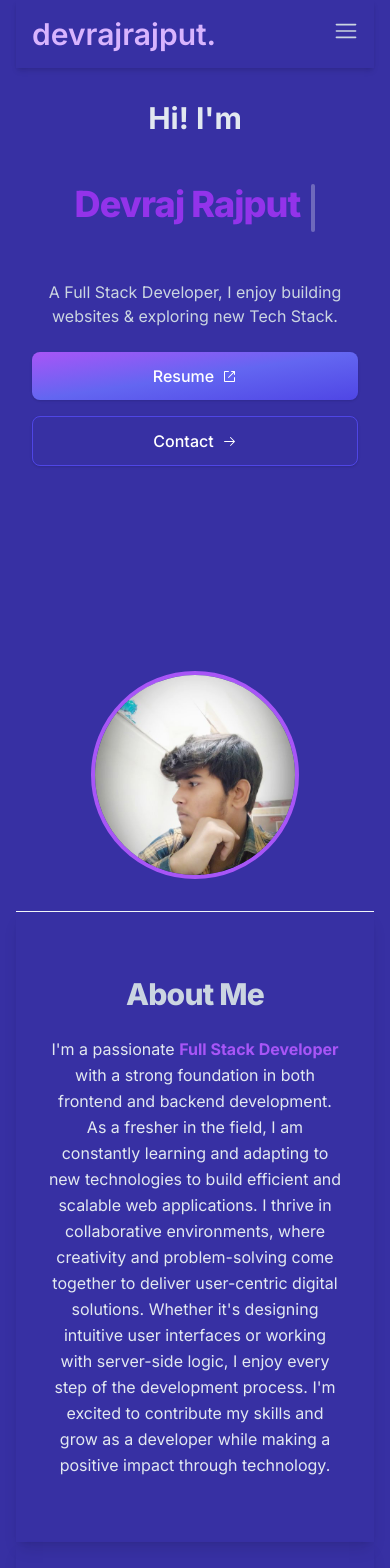
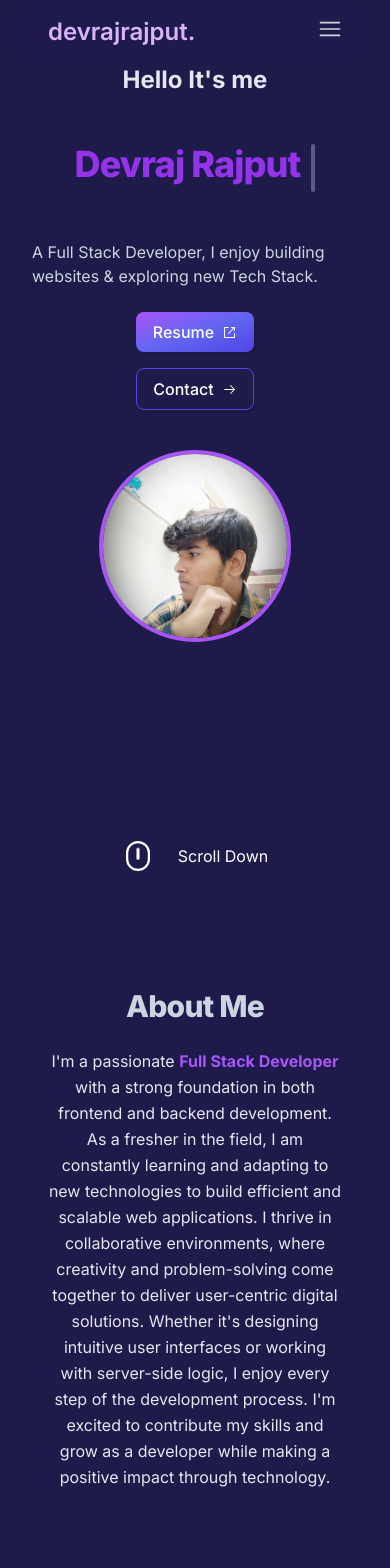
Before and after one commit to devraj27dec/myProtfolio, a Next.js app: page / in a window 390 px wide. Shown: the top 1568 px of the page. Built offline with nearby package versions, Linux system fonts and the light colour scheme.

Commit message:
adding scrolldown and fixing bg color

```diff
--- a/src/app/_components/About.tsx
+++ b/src/app/_components/About.tsx
@@ -1,6 +1,5 @@
 'use client'
 import { Reveal } from '@/components/reveal'
-import { motion } from 'framer-motion'
 import React from 'react'
 
 const About = () => {
@@ -11,7 +10,7 @@ const About = () => {
     >
       <section
         id="about"
-        className="flex flex-col items-center justify-center gap-4 sm:py-32 py-16 shadow-lg border-slate-200"
+        className="flex flex-col items-center justify-center gap-4 sm:py-36 py-20 "
       >
         <Reveal
           initial={{ scale: 0.8, opacity: 0 }}
--- a/src/app/_components/Footer.tsx
+++ b/src/app/_components/Footer.tsx
@@ -1,21 +1,9 @@
 import React from 'react'
-import { LinkedInLogoIcon , InstagramLogoIcon , GitHubLogoIcon} from '@radix-ui/react-icons'
 
 const Footer = () => {
   return (
     <footer className=' flex flex-col items-center justify-center py-2 text-center'>
-      <span className='text-lg md:text-xl mb-2 md:mb-3'>© Designed & built 💜 By Devraj Rajput . 2024</span>
-      <div className="flex gap-4 md:mt-2">
-        <a href="https://www.linkedin.com/in/devraj-rajput" target="_blank" rel="noopener noreferrer">
-          <LinkedInLogoIcon className="w-6 h-6 text-gray-300 hover:text-blue-700" />
-        </a>
-        <a href="https://www.instagram.com/raj_kirar027" target="_blank" rel="noopener noreferrer">
-          <InstagramLogoIcon className="w-6 h-6 text-gray-300 hover:text-pink-600" />
-        </a>
-        <a href="https://github.com/devraj27dec" target="_blank" rel="noopener noreferrer">
-          <GitHubLogoIcon className="w-6 h-6 text-gray-300 hover:text-black" />
-        </a>
-      </div>
+      <span className='text-lg md:text-xl mb-2 md:mb-3'>© Designed & Built 💜 by Devraj Rajput.2024</span>
     </footer>
   )
 }
--- a/src/app/_components/Header.tsx
+++ b/src/app/_components/Header.tsx
@@ -1,35 +1,43 @@
 import React from "react";
-import {
-  Sheet,
-  SheetContent,
-  SheetTrigger,
-} from "@/components/ui/sheet";
+import { Sheet, SheetContent, SheetTrigger } from "@/components/ui/sheet";
 import { HamburgerMenuIcon } from "@radix-ui/react-icons";
 import { LinkedInLogoIcon, InstagramLogoIcon, GitHubLogoIcon } from "@radix-ui/react-icons";
 import { config } from "@/constat";
 
-
 const Header = () => {
   return (
-    <header className="bg-indigo-800 sm:flex sm:sticky sm:top-0 py-4 top-0 z-50 shadow-md ">
-      <div className=" container flex justify-between items-center mx-auto px-4">
+    <header className="bg-indigo-950/80 backdrop-blur-sm sm:flex sm:sticky sm:top-0 py-4 md:py-2 px-4 top-2 z-50 rounded-full">
+      <div className="container flex justify-between items-center mx-auto px-4">
         <a href="#home">
-          <span className=" text-3xl font-semibold text-purple-300">devrajrajput.</span>
+          <span className="text-2xl md:text-3xl font-semibold text-purple-300">devrajrajput.</span>
         </a>
-        <div className="hidden md:flex space-x-8">
-          {config.header.midNav.map((item , index) => (
-            <a key={index} href={item.href} className=" text-xl tracking-tight text-slate-300 hover:text-slate-100 cursor-pointer">{item.name}</a>
+        <div className="hidden md:flex space-x-6 lg:space-x-8">
+          {config.header.midNav.map((item, index) => (
+            <a
+              key={index}
+              href={item.href}
+              className="text-lg lg:text-xl tracking-tight text-slate-300 hover:text-slate-100 cursor-pointer"
+            >
+              {item.name}
+            </a>
           ))}
         </div>
-        <div className=" md:hidden">
+        <div className="md:hidden">
           <Sheet>
-            <SheetTrigger><HamburgerMenuIcon className=" text-slate-300 text-sm" width={24} height={24}/></SheetTrigger>
+            <SheetTrigger>
+              <HamburgerMenuIcon className="text-slate-300 text-sm" width={24} height={24} />
+            </SheetTrigger>
             <SheetContent>
-              <div className=" flex flex-col items-center mt-4 gap-4">
+              <div className="flex flex-col items-center mt-4 gap-4">
                 {config.header.leftNav.map((item, index) => (
-                  <a key={index} href={item.href} className=" text-xl text-slate-500 hover:text-slate-900 cursor-pointer">{item.name}</a>
+                  <a
+                    key={index}
+                    href={item.href}
+                    className="text-lg text-slate-500 hover:text-slate-900 cursor-pointer"
+                  >
+                    {item.name}
+                  </a>
                 ))}
-
                 <div className="flex gap-4 mt-4">
                   <a href="https://www.linkedin.com/in/devraj-rajput" target="_blank" rel="noopener noreferrer">
                     <LinkedInLogoIcon className="w-6 h-6 text-blue-700" />
--- a/src/app/_components/Hero.tsx
+++ b/src/app/_components/Hero.tsx
@@ -1,49 +1,59 @@
-'use client'
 import { config } from "@/constat";
 import Image from "next/image";
 import React from "react";
 import profile from "../../../public/assets/profile.jpg";
-import { ArrowRightIcon , ExternalLinkIcon } from "@radix-ui/react-icons";
+import { ArrowRightIcon, ExternalLinkIcon } from "@radix-ui/react-icons";
 import { TypewriterEffectSmooth } from "@/components/Typing-effect";
+import Scorlldown from "@/components/Scorlldown";
 
 const Hero = () => {
   return (
-    <section id="home" className="container flex flex-col md:flex-row items-center justify-between max-w-6xl mx-auto px-4 md:px-6 py-8 md:py-12 border-b border-slate-100 min-h-screen">
-    {/* Text Section */}
-    <div className="text-center md:text-left mb-12 md:mb-0 space-y-6 md:flex-1">
-      <span className="text-3xl sm:text-4xl md:text-5xl font-bold block text-slate-200">
-        Hi! I'm
+    <>
+      <section
+        id="home"
+        className="container flex flex-col md:flex-row items-center max-w-6xl mx-auto px-4 md:px-6 min-h-screen relative"
+      >
+        <div className="flex flex-col justify-between items-center space-y-6 md:flex-1 md:items-start md:text-left">
+          <span className="text-2xl sm:text-3xl md:text-4xl lg:text-5xl font-bold text-slate-200">
+            Hello It's me
           </span>
-      <h1 className="text-4xl sm:text-5xl md:text-6xl font-bold text-purple-600 flex justify-center md:justify-start">
+          <h1 className="text-3xl sm:text-4xl md:text-5xl lg:text-6xl font-bold text-purple-600">
             <TypewriterEffectSmooth words={[{ text: config.banner.name }]} />
           </h1>
-      <p className="text-base sm:text-lg md:text-xl text-slate-300 max-w-lg mx-auto md:mx-0">
+          <p className="text-base sm:text-lg md:text-xl text-slate-300 max-w-md lg:max-w-lg">
             {config.banner.description}
           </p>
-      <div className="mt-8 flex flex-col sm:flex-row sm:space-x-4 space-y-4 sm:space-y-0 justify-center md:justify-start">
+          {/* Buttons */}
+          <div className="flex flex-col sm:flex-row sm:space-x-4 space-y-4 sm:space-y-0">
             <a
-          href="/assets/Resume.pdf" // Add your resume PDF path here
+              href="/assets/Resume.pdf"
               download="Devraj_Rajput_Resume.pdf"
-          className="inline-flex items-center justify-center px-6 py-3 text-base font-medium text-white bg-gradient-to-br from-purple-500 via-indigo-500 to-indigo-600 rounded-lg shadow hover:from-purple-600 hover:via-indigo-600 hover:to-indigo-700 transition"
+              className="inline-flex items-center justify-center px-4 sm:px-6 py-2 sm:py-3 text-base font-medium text-white bg-gradient-to-br from-purple-500 via-indigo-500 to-indigo-600 rounded-lg shadow hover:from-purple-600 hover:via-indigo-600 hover:to-indigo-700 transition"
             >
-          Resume <ExternalLinkIcon className=" ml-2"/>
+              Resume <ExternalLinkIcon className="ml-2" />
             </a>
-        <a href='#contact'  className="inline-flex items-center justify-center px-6 py-3 text-base font-medium text-white border border-indigo-600 rounded-lg shadow hover:bg-indigo-600 hover:text-white transition">
+            <a
+              href="#contact"
+              className="inline-flex items-center justify-center px-4 sm:px-6 py-2 sm:py-3 text-base font-medium text-white border border-indigo-600 rounded-lg shadow hover:bg-indigo-600 hover:text-white transition"
+            >
               Contact <ArrowRightIcon className="ml-2" />
             </a>
           </div>
         </div>
-    {/* Image Section */}
-    <div className="flex justify-center md:justify-end mt-12 md:mt-0 md:flex-1">
+        <div className="mt-10 md:mt-0 md:flex-1 flex justify-center md:justify-end">
           <Image
             src={profile}
             alt="Profile"
             width={200}
             height={200}
-        className="border-4 border-purple-500 rounded-full object-cover w-52 h-52 sm:w-64 sm:h-64 md:w-96 md:h-96"
+            className="border-4 border-purple-500 rounded-full object-cover w-48 h-48 sm:w-56 sm:h-56 md:w-72 md:h-72 lg:w-80 lg:h-80"
           />
         </div>
+        <div className="absolute bottom-6 w-full flex justify-center">
+          <Scorlldown />
+        </div>
       </section>
+    </>
   );
 };
 
--- a/src/app/globals.css
+++ b/src/app/globals.css
@@ -64,6 +64,28 @@ html {
 }
 
 
+
+::-webkit-scrollbar {
+  width: 10px;
+}
+
+ /* Track */
+::-webkit-scrollbar-track {
+  box-shadow: inset 0 0 5px grey;
+  border-radius: 10px;
+}
+
+/* Handle */
+::-webkit-scrollbar-thumb {
+  background: #9333ea ;
+  border-top: 10px;
+}
+
+/* Handle on hover */
+::-webkit-scrollbar-thumb:hover {
+  background: #3730a3;
+}
+
 @layer base {
   * {
     @apply border-border;
--- a/src/app/layout.tsx
+++ b/src/app/layout.tsx
@@ -5,7 +5,7 @@ import "./globals.css";
 const inter = Inter({ subsets: ["latin"] });
 
 export const metadata: Metadata = {
-  title: "Create Next App",
+  title: "Devraj Rajput",
   description: "Generated by create next app",
 };
 
--- a/src/app/page.tsx
+++ b/src/app/page.tsx
@@ -1,3 +1,4 @@
+import Scorlldown from "@/components/Scorlldown";
 import About from "./_components/About";
 import Contact from "./_components/Contact";
 import Footer from "./_components/Footer";
@@ -8,7 +9,7 @@ import Skills from "./_components/Skills";
 
 export default function Home() {
   return (
-    <div className="bg-indigo-800 text-white min-h-screen px-4">
+    <div className="  bg-indigo-950 text-white min-h-screen px-4">
       <Header/>
       <Hero/>
       <About/>
--- /dev/null
+++ b/src/components/Scorlldown.tsx
@@ -0,0 +1,21 @@
+import React from "react";
+
+export default function Scorlldown() {
+  return (
+    <div className="flex">
+      <a
+        id="#about"
+        href="#about"
+        className="  w-fit mx-auto flex items-center justify-center gap-6 bg-tertiary lg:px-7 lg:py-3 px-4 py-2 rounded-xl lg:mt-10 mt-5 cursor-pointer max-[350px]:hidden select-none"
+      >
+        <div className=" group border-[3px] border-white rounded-full md:h-12 h-10 w-8 flex justify-center lg:scale-100 scale-75">
+          <div className="bg-white h-4 w-1 rounded-full mt-[10px] animate-bounce lg:scale-100 scale-75"></div>
+        </div>
+
+        <p className=" ">
+          Scroll Down
+        </p>
+      </a>
+    </div>
+  );
+}
--- a/src/constat.ts
+++ b/src/constat.ts
@@ -53,12 +53,14 @@ export const config = {
             visit:'https://choco-self.vercel.app/'
         },
         {
-            title: 'Oyo Clone',
-            description: 'It is a Simple Oyo Clone where use Authentication & Book Oyo Rooms ',
-            image: '/assets/oyoClone-web.png',
+            title: 'Devraj Gallery',
+            description: 'It is a Personal Gallery Projects  ',
+            image: '/assets/gallery_app.png',
             tags:['NextJs , React , MongoDB , Tailwindcss'],
-            code:'https://github.com/devraj27dec/choco',
+            code:'https://github.com/devraj27dec/devraj_gallery',
             visit:'https://choco-self.vercel.app/'
-        }
+        },
+
+
     ]
 }
```
Also changed, not shown: src/components/3d-CardEffect.tsx (added, +55 -0 lines), src/components/ui/card.tsx (added, +79 -0 lines), 2 other files (tests, documents, lock files or other folders). Lines whose indentation alone changed are shown as unchanged.
